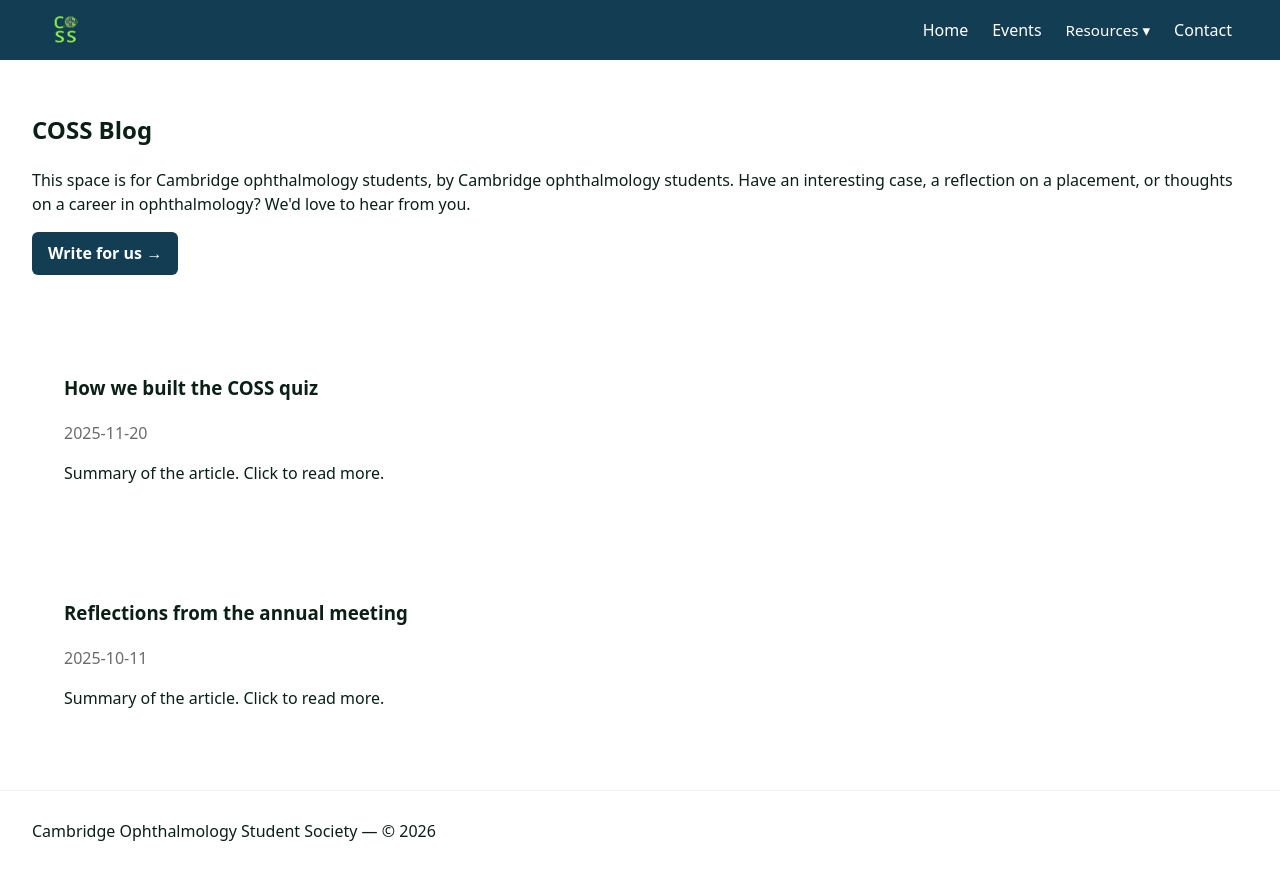
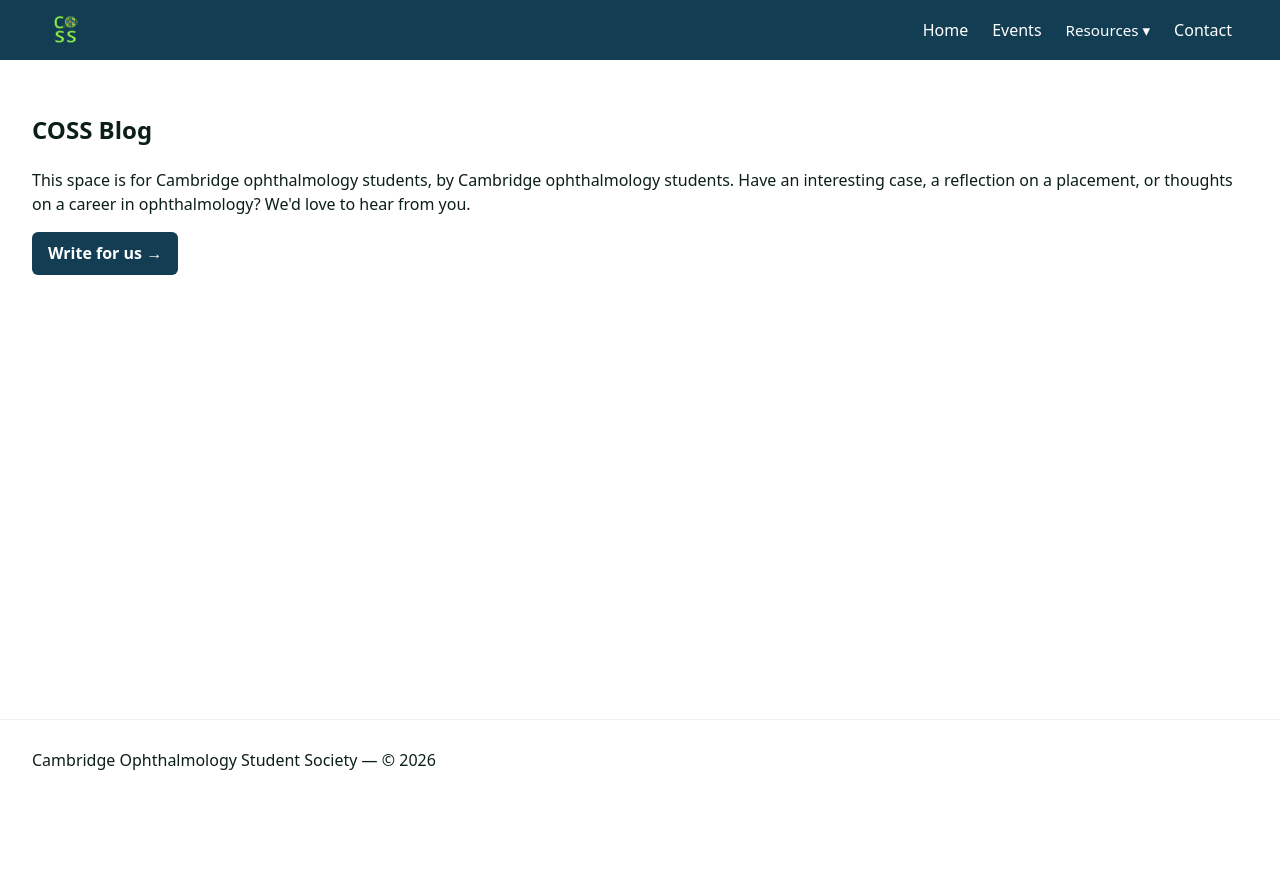
Before and after one commit to yat2k/coss-website, a React (Vite) app: page /resources/blog in a window 1280 px wide. After the commit the page ends 800 px from the top, so only its background shows below. Built offline with nearby package versions, Linux system fonts and the light colour scheme.

Commit message:
added TODO for blog and disease

```diff
--- a/src/pages/Blog/Blog.jsx
+++ b/src/pages/Blog/Blog.jsx
@@ -16,8 +16,8 @@
           Write for us →
         </a>
       </div>
-
-      <div style={{ display: 'grid', gap: '1rem' }}>
+      {/* TODO: Implement blog post display */}
+      {/* <div style={{ display: 'grid', gap: '1rem' }}>
         {samplePosts.map((p) => (
           <article key={p.id} className="card">
             <h3>{p.title}</h3>
@@ -25,7 +25,7 @@
             <p>Summary of the article. Click to read more.</p>
           </article>
         ))}
-      </div>
+      </div> */}
     </section>
   )
 }
--- a/src/pages/Diseases/Diseases.jsx
+++ b/src/pages/Diseases/Diseases.jsx
@@ -16,8 +16,8 @@
           Contribute a disease →
         </a>
       </div>
-
-      <div style={{ display: 'grid', gap: '1rem' }}>
+{/* TODO: Implement disease post display */}
+      {/* <div style={{ display: 'grid', gap: '1rem' }}>
         {sample.map((s) => (
           <article key={s.id} className="card">
             <h3>{s.title}</h3>
@@ -25,7 +25,7 @@
             <p>Brief summary and links to further reading.</p>
           </article>
         ))}
-      </div>
+      </div> */}
     </section>
   )
 }
```
